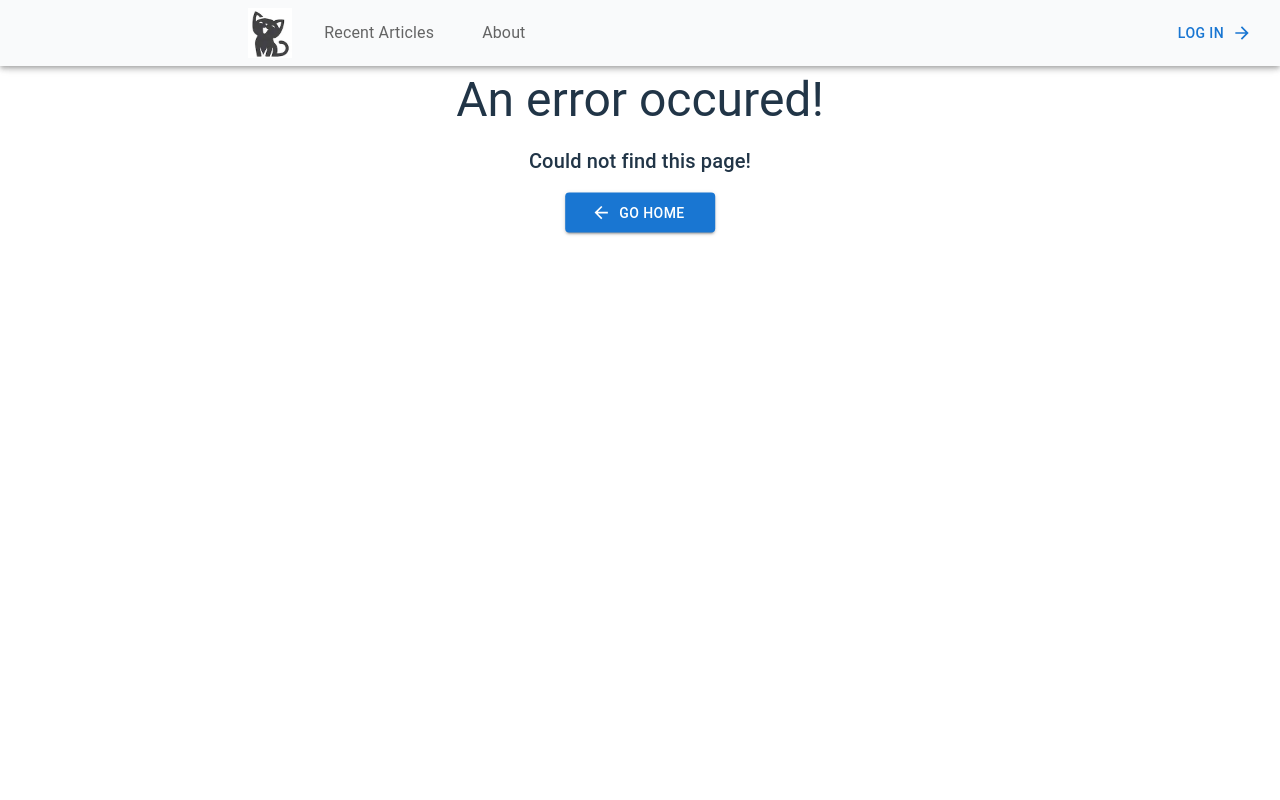
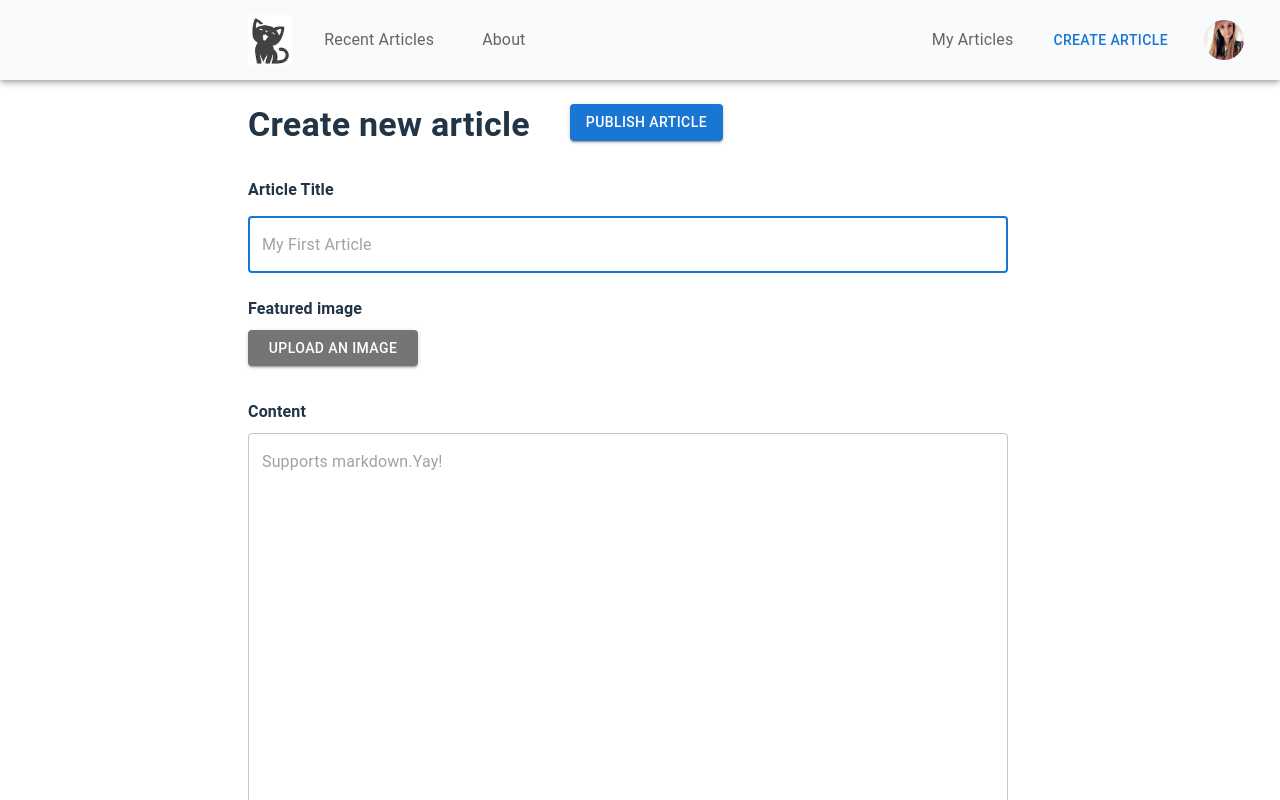
Before and after one commit to oxanakraynova/cat-blog, a React (Vite) app: page /admin/new in a window 1280 px wide. Shown: the top 800 px of the page. Built offline with nearby package versions, Linux system fonts and the light colour scheme.

Commit message:
Created a form for the New Article page

```diff
--- a/src/components/AdminMainNavigation.tsx
+++ b/src/components/AdminMainNavigation.tsx
@@ -86,11 +86,7 @@ const AdminMainNavigation = () => {
               >
                 <ListItemText>My Articles</ListItemText>
               </ListItemButton>
-              <Button
-                variant="text"
-                component={NavLink}
-                to="/admin/createArticle"
-              >
+              <Button variant="text" component={NavLink} to="/admin/new">
                 Create Article
               </Button>
               <User />
--- /dev/null
+++ b/src/components/Articles/ArticleForm.tsx
@@ -0,0 +1,107 @@
+import {
+  Stack,
+  Typography,
+  Button,
+  Box,
+  TextField,
+  ButtonProps,
+  InputLabel,
+} from "@mui/material";
+import { grey } from "@mui/material/colors";
+import { styled } from "@mui/material/styles";
+
+const ColorButton = styled(Button)<ButtonProps>(({}) => ({
+  backgroundColor: grey[600],
+  "&:hover": {
+    backgroundColor: grey[700],
+  },
+}));
+
+function ArticleForm() {
+  return (
+    <>
+      <Stack
+        direction="row"
+        spacing={5}
+        alignItems="flex-start"
+        sx={{ marginLeft: "224px", width: "600px", marginTop: "104px" }}
+      >
+        <Typography
+          variant="h4"
+          gutterBottom
+          sx={{
+            pb: 3,
+            fontWeight: "bold",
+          }}
+        >
+          Create new article
+        </Typography>
+        <Button variant="contained">Publish Article</Button>
+      </Stack>
+      <Box
+        component="form"
+        sx={{
+          marginTop: 1,
+          marginLeft: "224px",
+          width: "760px",
+          height: "1238px",
+          display: "flex",
+          flexDirection: "column",
+          justifyContent: "flex-start",
+        }}
+      >
+        <Box>
+          <InputLabel sx={{ fontWeight: "bold", color: "inherit" }}>
+            Article Title
+          </InputLabel>
+          <TextField
+            margin="normal"
+            required
+            fullWidth
+            id="title"
+            placeholder="My First Article"
+            name="title"
+            autoFocus
+            sx={{ marginBottom: "24px" }}
+          />
+        </Box>
+        <Box
+          sx={{
+            display: "flex",
+            justifyContent: "flex-start",
+            marginBottom: "10px",
+            flexDirection: "column",
+          }}
+        >
+          <InputLabel
+            sx={{ fontWeight: "bold", color: "inherit", marginBottom: "10px" }}
+          >
+            Featured image
+          </InputLabel>
+          <ColorButton
+            variant="contained"
+            sx={{ width: "170px", marginBottom: "24px" }}
+          >
+            Upload an image
+          </ColorButton>
+        </Box>
+        <Box>
+          <InputLabel
+            sx={{ fontWeight: "bold", color: "inherit", marginBottom: "10px" }}
+          >
+            Content
+          </InputLabel>
+          <TextField
+            id="outlined-multiline-static"
+            placeholder="Supports markdown.Yay!"
+            fullWidth
+            multiline
+            rows={30}
+          />
+        </Box>
+      </Box>
+    </>
+  );
+}
+
+export default ArticleForm;
--- a/src/components/Articles/MyArticleTable.tsx
+++ b/src/components/Articles/MyArticleTable.tsx
@@ -163,7 +163,7 @@ function MyArticleTable({}: { article: ArticleProps }) {
                 <TableCell>{article.comments}</TableCell>
                 <TableCell>
                   <Stack direction="row">
-                    <Link to={`/articles/edit/${article.id}`}>
+                    <Link to={`/admin/${article.id}/edit`}>
                       <IconButton aria-label="edit">
                         <EditIcon />
                       </IconButton>
--- a/src/components/Articles/RelatedArticlesSection.tsx
+++ b/src/components/Articles/RelatedArticlesSection.tsx
@@ -1,5 +1,5 @@
 import { Card, CardContent, Grid, Typography } from "@mui/material";
-import { NavLink } from "react-router-dom";
+import { Link } from "react-router-dom";
 
 type RelatedArticle = {
   id: string;
@@ -43,7 +43,7 @@ function RelatedArticlesSection({
           </Typography>
           {filteredRelatedArticles.map((article) => (
             <div key={article.id}>
-              <NavLink
+              <Link
                 to={`/articles/${article.id}`}
                 style={{ textDecoration: "none", color: "inherit" }}
               >
@@ -53,7 +53,7 @@ function RelatedArticlesSection({
                 >
                   {article.title}
                 </Typography>
-              </NavLink>
+              </Link>
               <Typography variant="body1" sx={{ marginBottom: "24px" }}>
                 {article.perex}
               </Typography>
--- a/src/components/UI/PostView.tsx
+++ b/src/components/UI/PostView.tsx
@@ -10,7 +10,7 @@ type ArticleProps = {
   perex: string;
   publicationDate: string;
   author: string;
-  comments: string;
+  comments: number;
 };
 
 type RelatedArticle = {
--- /dev/null
+++ b/src/components/pages/EditArticle.tsx
@@ -0,0 +1,14 @@
+import { Container } from "@mui/material";
+import ArticleForm from "../Articles/ArticleForm";
+
+function EditArticlePage() {
+  return (
+    <>
+      <Container maxWidth="lg">
+        <ArticleForm />
+      </Container>
+    </>
+  );
+}
+
+export default EditArticlePage;
--- /dev/null
+++ b/src/components/pages/NewArticle.tsx
@@ -0,0 +1,14 @@
+import { Container } from "@mui/material";
+import ArticleForm from "../Articles/ArticleForm";
+
+function NewArticlePage() {
+  return (
+    <>
+      <Container maxWidth="lg">
+        <ArticleForm />
+      </Container>
+    </>
+  );
+}
+
+export default NewArticlePage;
```
Also changed, not shown: src/App.tsx (+10 -0 lines).
